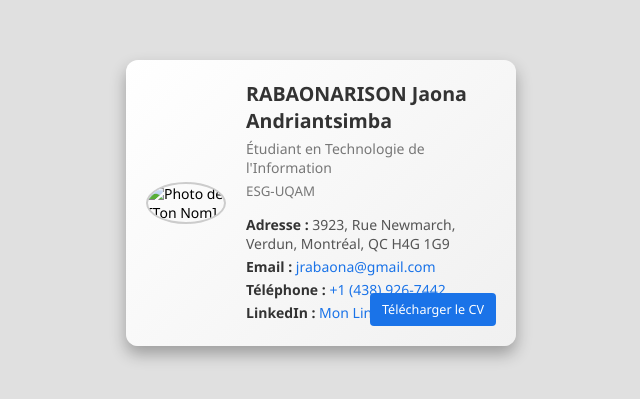
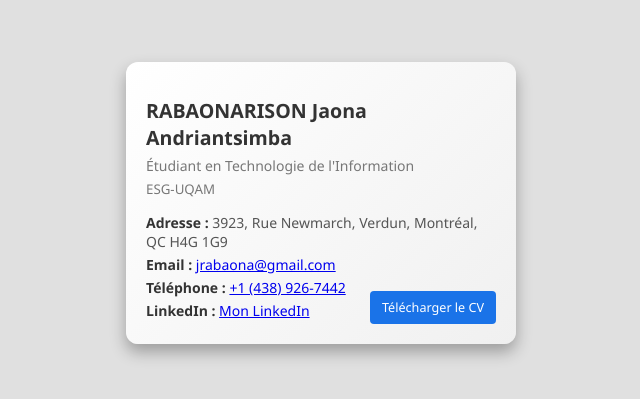
Before and after one commit to BONAVAMPIRA/Virtual-Visit-Card, a plain HTML site: page index.html in a window 1280 px wide. Shown: the part 197-596 px from the top of the page, without its empty margins (319-959 px from the left). Drawn offline with Linux system fonts and the light colour scheme.

Commit message:
Update index.html

```diff
--- a/index.html
+++ b/index.html
@@ -1,3 +1,4 @@
+
 <!DOCTYPE html>
 <html lang="fr">
 <head>
@@ -51,7 +52,7 @@
 
         .carte-de-visite h1 {
             font-size: 1.4em;
-            margin: 0;
+            margin: 15px 0 0 0;
             color: #333333;
         }
 
@@ -72,7 +73,7 @@
         .contact-info p {
             margin: 4px 0;
             color: #555555;
-        }
+        }⁹
 
         .contact-info a {
             color: #1a73e8;
@@ -132,9 +133,6 @@
 </head>
 <body>
     <div class="carte-de-visite">
-        <div class="photo">
-            <img src="votre-photo.jpg" alt="Photo de [Ton Nom]"> <!-- Remplacez par votre photo -->
-        </div>
         <div class="info">
             <h1>RABAONARISON Jaona Andriantsimba</h1>
             <p class="titre" id="titre">Étudiant en Technologie de l'Information</p>
```
